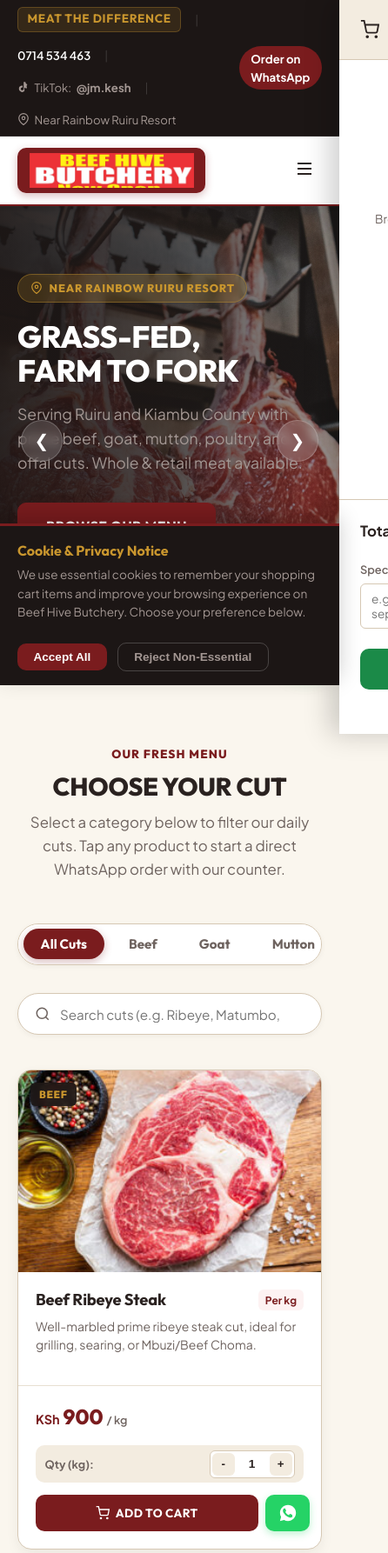
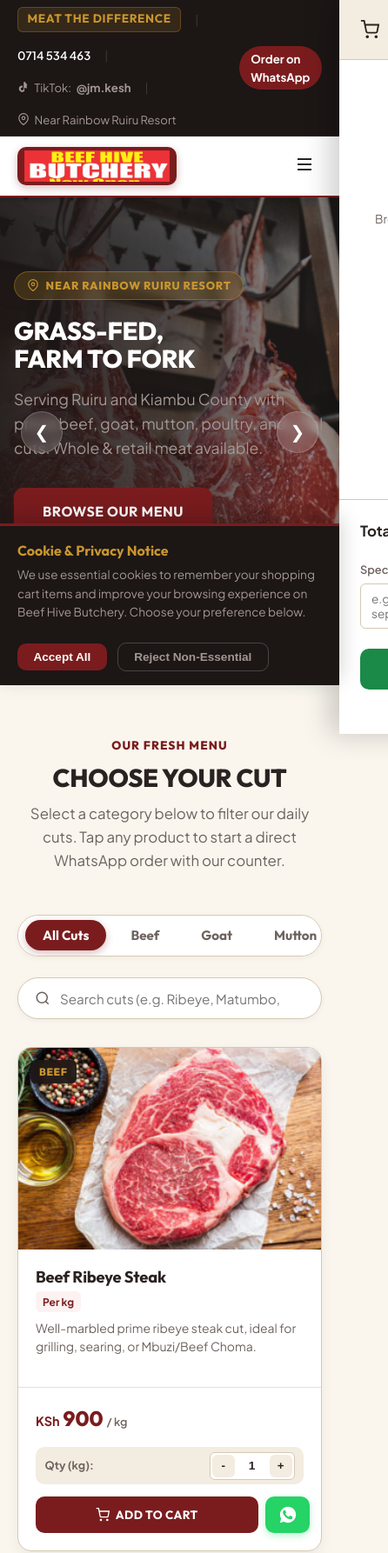
Before and after one commit to denkaai/Beefhive, a plain HTML site: page index.html in a window 390 px wide. Shown: the top 1786 px of the page at 87% size, 446 px wide, since content can reach past the window. Drawn offline with Linux system fonts and the light colour scheme.

Commit message:
Fix cache-busting for products JSON and optimize Android phone responsiveness

```diff
--- a/css/style.css
+++ b/css/style.css
@@ -1766,6 +1766,10 @@
     flex-direction: column;
     align-items: flex-start;
     display: none;
+    max-height: calc(100vh - 78px);
+    overflow-y: auto;
+    -webkit-overflow-scrolling: touch;
+    z-index: 10000;
   }
 
   .main-nav.active {
@@ -1939,3 +1943,71 @@
     bottom: 56px; /* Position above mobile sticky bar */
   }
 }
+
+/* 21. Android Phone & Small Screen Optimization (< 576px) */
+@media (max-width: 576px) {
+  .catalog-grid {
+    grid-template-columns: 1fr !important;
+    gap: 1.25rem !important;
+  }
+
+  .product-card {
+    max-width: 100% !important;
+  }
+
+  .product-card-title-row {
+    flex-direction: column;
+    align-items: flex-start;
+    gap: 0.25rem;
+  }
+
+  .filter-pills-wrapper {
+    margin-bottom: 1.5rem;
+  }
+
+  .filter-pills {
+    width: 100%;
+    justify-content: flex-start;
+    padding: 0.35rem 0.5rem;
+  }
+
+  .catalog-search-wrapper {
+    width: 100%;
+    margin-bottom: 2rem;
+  }
+
+  .header-inner {
+    height: 68px;
+  }
+
+  .logo-chip {
+    height: 44px;
+    padding: 0.25rem 0.5rem;
+  }
+
+  .slide-title {
+    font-size: 1.8rem !important;
+  }
+
+  .slide-container {
+    padding: 3rem 1rem !important;
+  }
+
+  .wholesale-banner {
+    padding: 1.5rem;
+    flex-direction: column;
+    text-align: center;
+  }
+
+  .wholesale-banner .btn {
+    width: 100%;
+  }
+
+  .steps-list {
+    grid-template-columns: 1fr;
+  }
+
+  .cert-grid {
+    grid-template-columns: 1fr;
+  }
+}
--- a/js/script.js
+++ b/js/script.js
@@ -418,7 +418,7 @@
       </div>
     `;
 
-    const response = await fetch('data/products.json');
+    const response = await fetch(`data/products.json?v=${Date.now()}`);
     if (!response.ok) {
       throw new Error(`Failed to load catalog data (Status: ${response.status})`);
     }
@@ -573,7 +573,7 @@
     const productMsg = `Hi, I'd like to order: ${product.name} (per ${product.unit}) — KSh ${product.price.toLocaleString()} from ${CONFIG.businessName}.`;
     const productWaUrl = waLink(productMsg);
     const catIcon = categoryIcons[product.category] || '🥩';
-    const imgSrc = product.image || 'images/ribeye-steak.jpg';
+    const imgSrc = product.image ? `${product.image}?v=2` : 'images/ribeye-steak.jpg';
 
     return `
       <article class="product-card" data-category="${product.category}">
```
